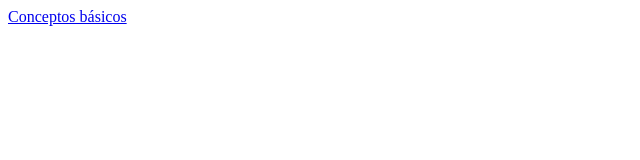
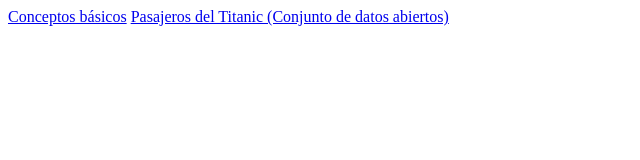
Before and after one commit to profeInformatica101/HojasDeCalculo, a plain HTML site: page index.html in a window 1280 px wide. Shown: the whole page, without its empty margins (0-640 px from the left). Drawn offline with Linux system fonts and the light colour scheme.

Commit message:
Update index.html

```diff
--- a/index.html
+++ b/index.html
@@ -2,5 +2,6 @@
 <head><title>Hojas de Calculo</title></head>
 <body>
 <a href="calc.html">Conceptos básicos</a>
+  <a href="titanic3.ods">Pasajeros del Titanic (Conjunto de datos abiertos)</a>
 </body>
 </html>
```
